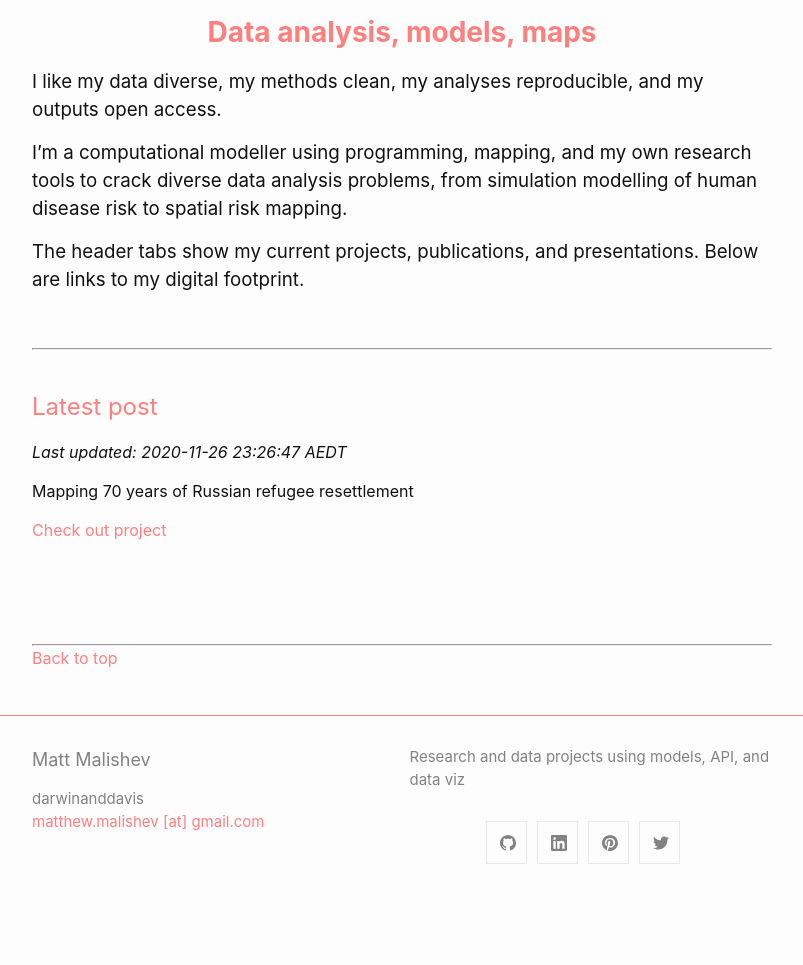
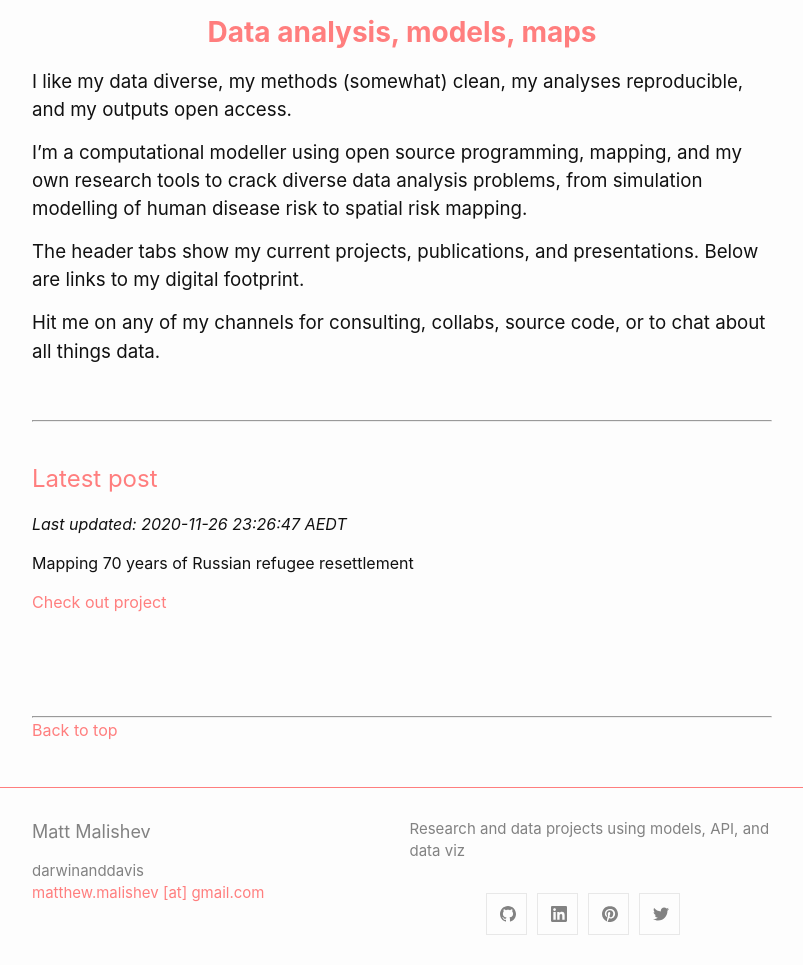
Before and after one commit to darwinanddavis/DataPortfolio, a Jekyll site: the page built from index.md, in a window 1280 px wide, cut to the strip 411-1376 px from the top of the page. Shown: the whole strip, without its empty margins (238-1041 px from the left). Built offline with Jekyll 4.4.1, drawn with Linux system fonts in a browser that asks for light colours; our own code applies the rules of GitHub Pages for plain Markdown files; before the commit the page ends 1305 px from its top, so only the background shows below that.

Commit message:
index n framer

```diff
--- a/index.md
+++ b/index.md
@@ -13,11 +13,12 @@
 	</p>
 </center>
 
-### I like my data diverse, my methods clean, my analyses reproducible, and my outputs open access.
+### I like my data diverse, my methods (somewhat) clean, my analyses reproducible, and my outputs open access.
 
-### I’m a computational modeller using programming, mapping, and my own research tools to crack diverse data analysis problems, from simulation modelling of human disease risk to spatial risk mapping.
+### I’m a computational modeller using open source programming, mapping, and my own research tools to crack diverse data analysis problems, from simulation modelling of human disease risk to spatial risk mapping.
 
 ### The header tabs show my current projects, publications, and presentations. Below are links to my digital footprint.
+### Hit me on any of my channels for consulting, collabs, source code, or to chat about all things data.
 
 <br>
 
```
Also changed, not shown: 30daymapchallenge.md (+1 -1 lines), coding_club.md (+16 -3 lines), projects.md (+1 -1 lines).
